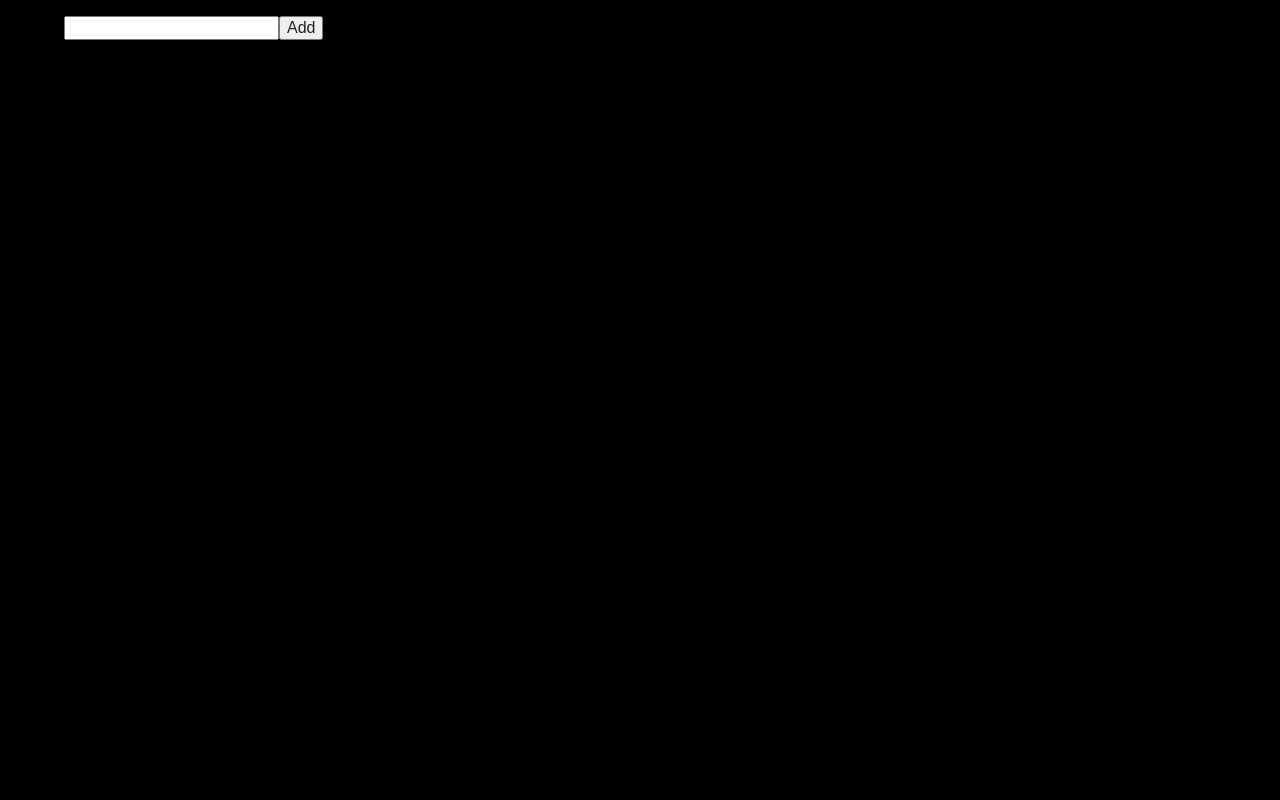
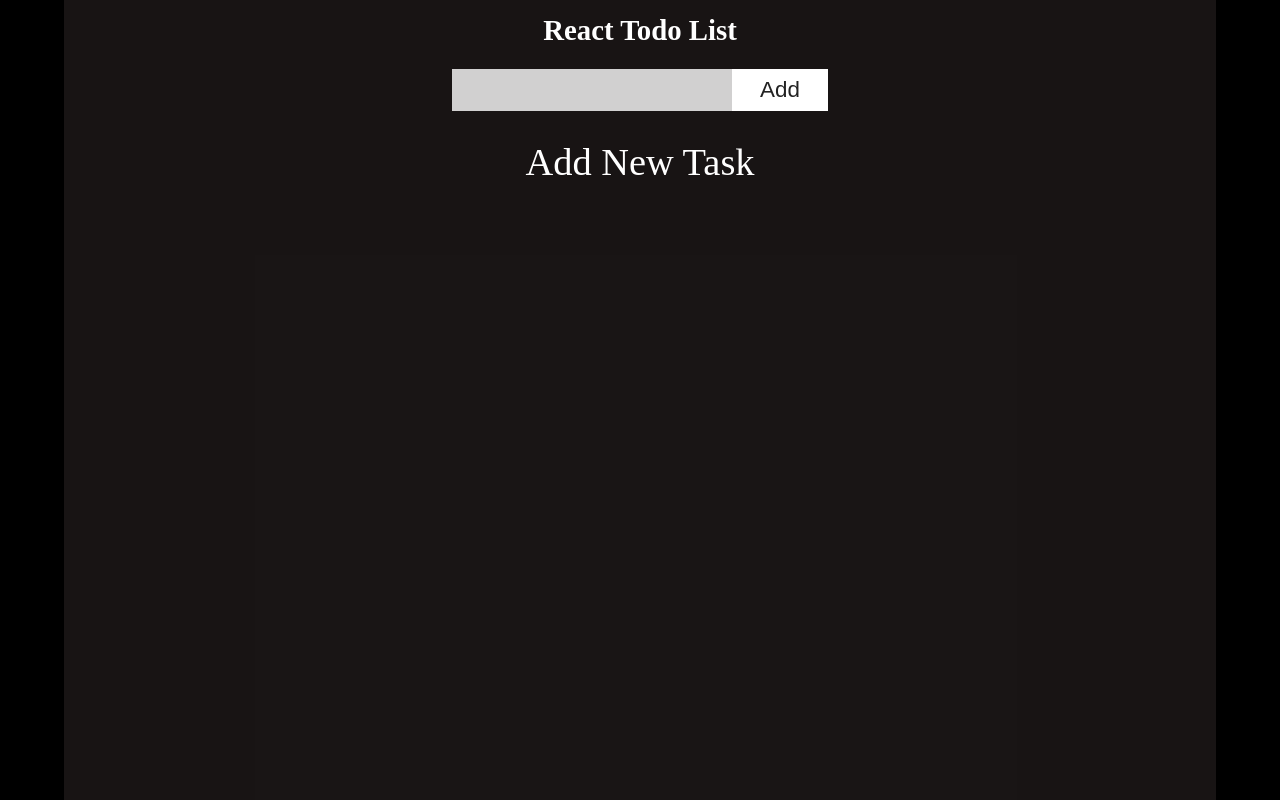
Before and after one commit to IT-MY-GITHUB/simple-todo-example, a React (Create React App) app: page / in a window 1280 px wide. Built offline with nearby package versions, Linux system fonts and the light colour scheme.

Commit message:
feat: add class for form

```diff
--- a/src/App.js
+++ b/src/App.js
@@ -1,12 +1,14 @@
 import './App.scss';
 import Todo from './components/todo/Todo';
 
-const App = () => (
-  <div className="App">
-    <div className="container">
-      <Todo />
+const App = () => {
+  return (
+    <div className="App">
+      <div className="container">
+        <Todo />
+      </div>
     </div>
-  </div>
-);
+  );
+}
 
 export default App;
--- a/src/components/todo/Todo.jsx
+++ b/src/components/todo/Todo.jsx
@@ -1,11 +1,11 @@
 import { useState } from 'react'
 import TodoItem from '../todoItem/TodoItem'
-//import './todo.scss'
+import './todo.scss'
 
 const Todo = () => {
   const [tasks, setTask] = useState([]);
 
-  const [input, setinput] = useState(null);
+  const [input, setInput] = useState(null);
 
   const addTask = (event) =>{
     event.preventDefault()
@@ -20,28 +20,16 @@ const Todo = () => {
 
 
 
-
-
-// need rework
-  // const editTask = (data) => {
-  //   console.log(data[0], data[1]);
-  //   setTask(prevTasks=> prevTasks.filter(item => {
-  //     if(item.id === id) item.data = data;
-  //     return item;
-  //   }))
-  // }
-
   return (
     <div>
       <div className="todo">
           <header className="todo__header">
             <h1 className="todo__title">React Todo List</h1>
             <div className="todo__control">
-              <form onSubmit={addTask}>
-                <input className="todo__input" onChange={setinput} type="text"/>
+              <form className="todo__form" onSubmit={addTask}>
+                <input className="todo__input" onChange={setInput} type="text"/>
                 <button className="todo__add">Add</button>
               </form>
-
             </div>
           </header>
           <section className="todo__content">
--- a/src/components/todo/Todo.scss
+++ b/src/components/todo/Todo.scss
@@ -23,8 +23,14 @@
     font-weight: 700;
     font-size: 1.8rem;
     text-align: center;
-    padding-bottom: 1rem;
+    padding-bottom: 1.5rem;
     color: #fff;
+  }
+  &__form {
+    width: 50%;
+    display: flex;
+    justify-content: center;
+    // margin: 0 auto;
   }
   &__input {
     width: 50%;
--- a/src/components/todoItem/TodoItem.jsx
+++ b/src/components/todoItem/TodoItem.jsx
@@ -1,5 +1,5 @@
 import Modal from '../modal/Modal'
-//import './todoItem.scss'
+import './todoItem.scss'
 
 const TodoItem = (props) => {
 
--- a/src/index.js
+++ b/src/index.js
@@ -5,6 +5,8 @@ import App from './App';
 
 
 ReactDOM.render(
-  <App />,
+  <React.StrictMode>
+    <App />
+  </React.StrictMode>,
   document.getElementById('root')
 );
```
